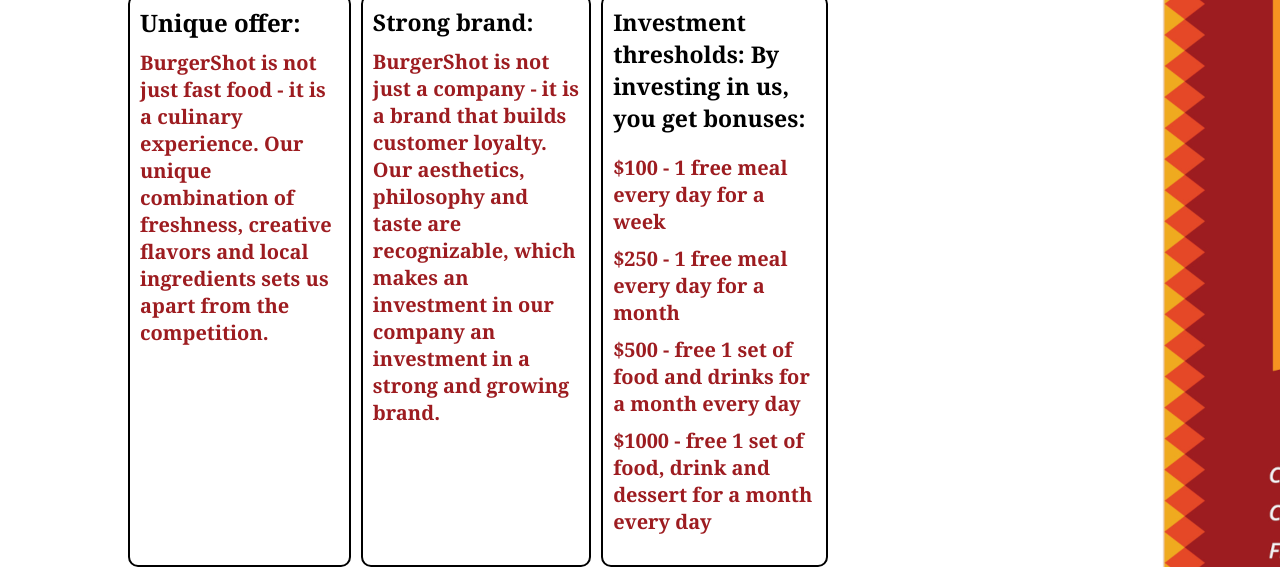
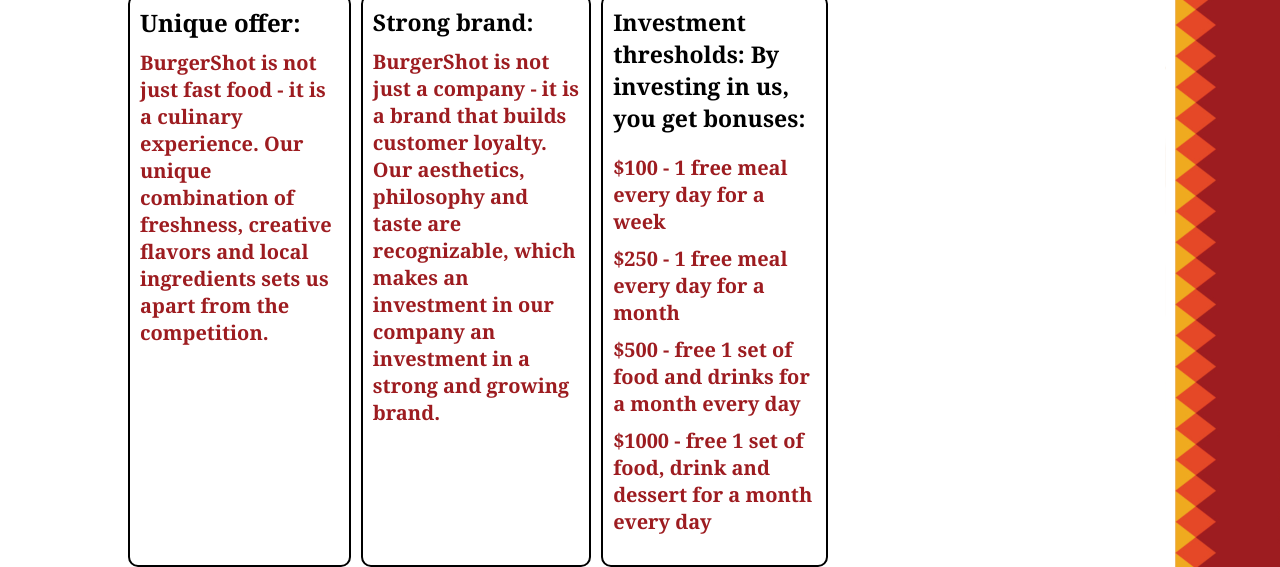
Before and after one commit to VekoDev/BurgerShot, a plain HTML site: page index.html in a window 1280 px wide. Shown: the part 262-829 px from the top of the page. Drawn offline with Linux system fonts and the light colour scheme.

Commit message:
Add files via upload

```diff
--- a/style.css
+++ b/style.css
@@ -6,7 +6,7 @@
 }
 
 body {
-    background: url(grafiki/tło.png)
+    background: url(grafiki/tło2.png)
 }
 
 
```
